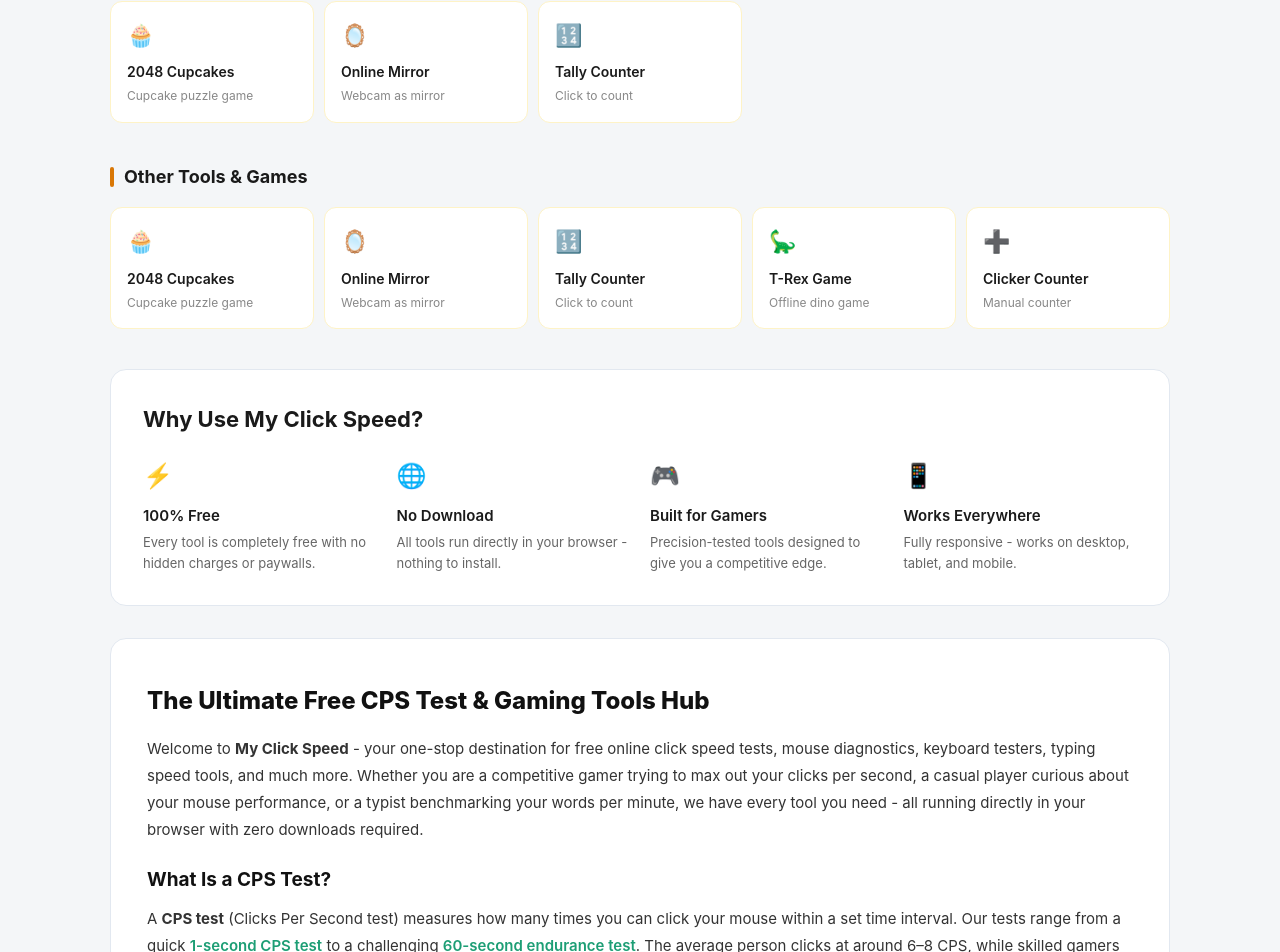
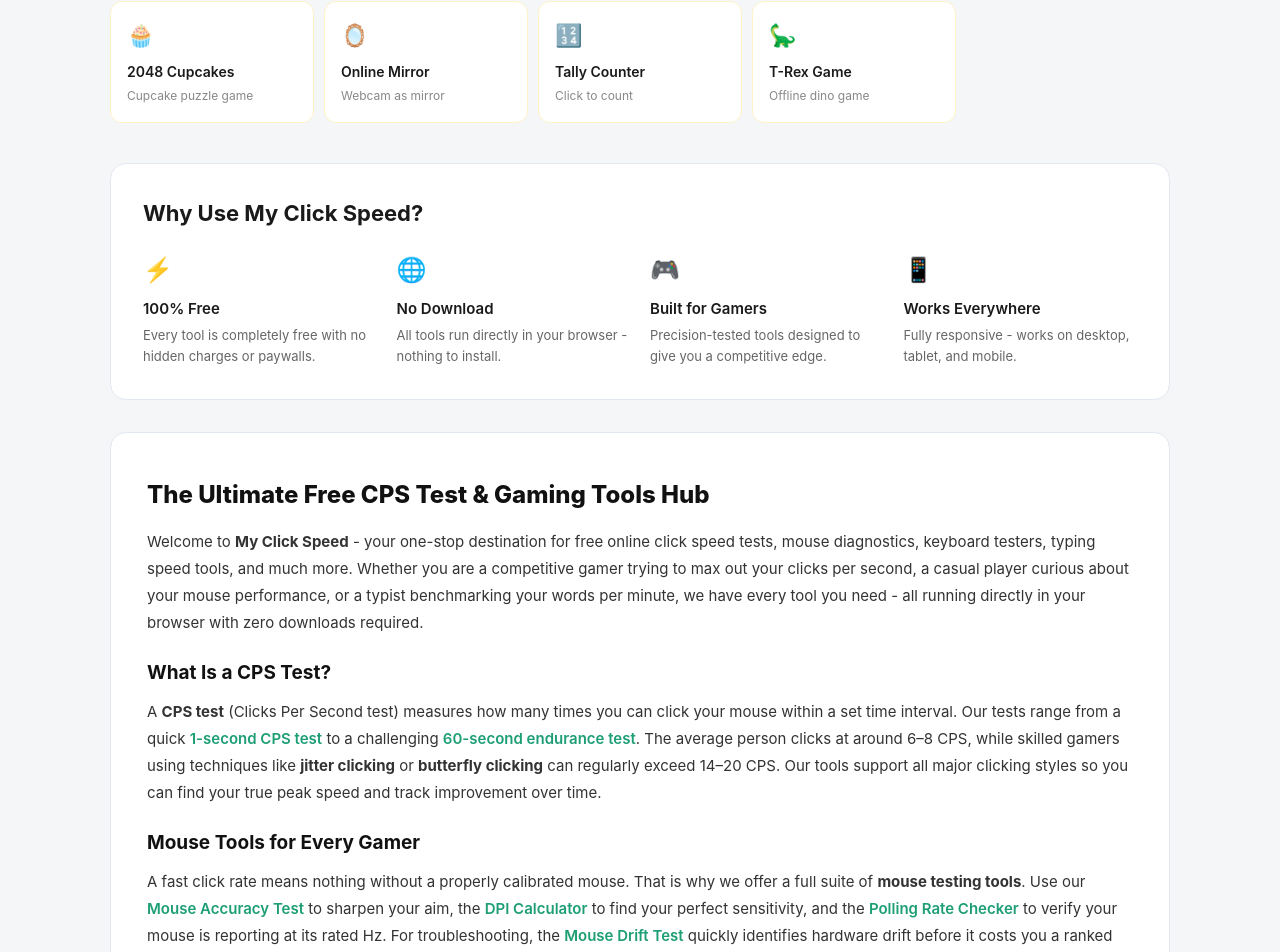
Before and after one commit to rytoriya/myclickspeed, a Next.js app: page / in a window 1280 px wide. Shown: the part 2268-3220 px from the top of the page. Built offline with nearby package versions, Linux system fonts and the light colour scheme.

Commit message:
fix duplicate other tools section

```diff
--- a/src/components/tools/ToolCategoryGrid.tsx
+++ b/src/components/tools/ToolCategoryGrid.tsx
@@ -30,12 +30,7 @@
   title: 'Other Tools & Games',
   color: '#FEF3C7',
   accent: '#D97706',
-  tools: ['2048 Cupcakes', 'Online Mirror', 'Tally Counter', 'T-Rex Dino Game'],
-},{
-  title: 'Other Tools & Games',
-  color: '#FEF3C7',
-  accent: '#D97706',
-  tools: ['2048 Cupcakes', 'Online Mirror', 'Tally Counter', 'T-Rex Game', 'Clicker Counter'],
+  tools: ['2048 Cupcakes', 'Online Mirror', 'Tally Counter', 'T-Rex Game'],
 },
 ]
 
```
